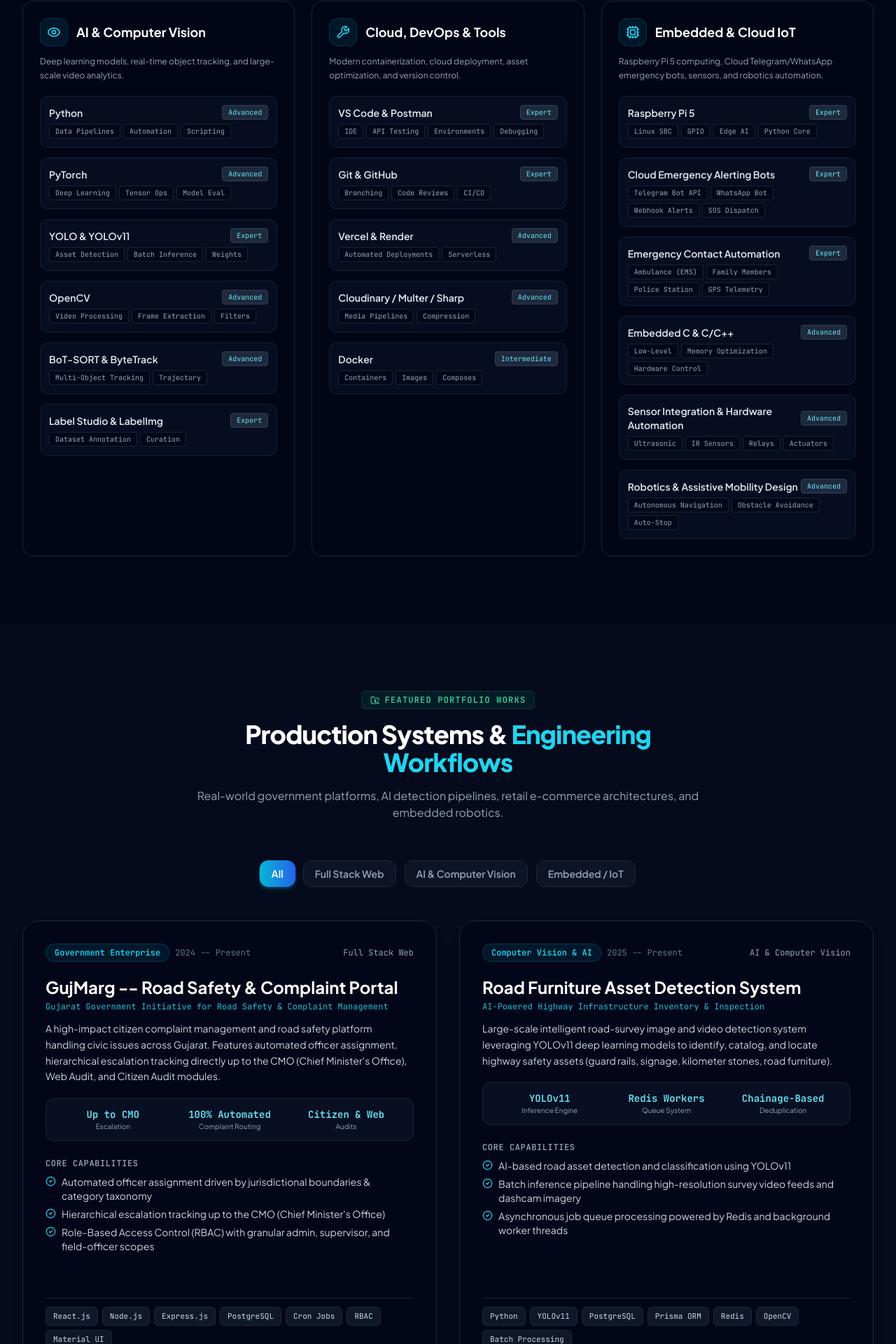
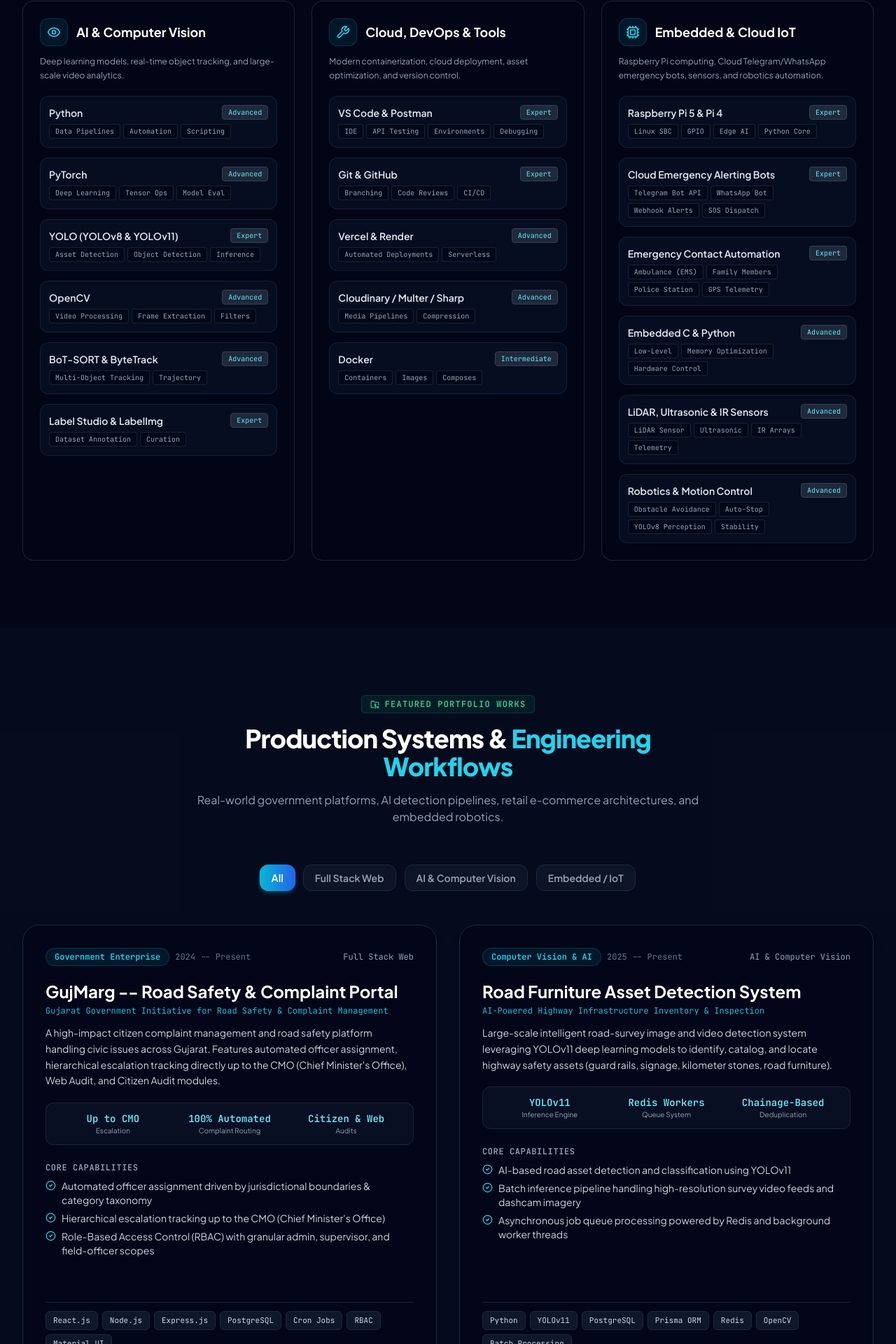
Before and after one commit to mohanShankarG/Portfolio, a React (Vite) app: page / in a window 1280 px wide. Shown: the part 3524-5444 px from the top of the page at 70% size. Built offline with nearby package versions, Linux system fonts and the light colour scheme.

Commit message:
Add Auto Robo Assistant project and system workflow pipeline (OpenCV, Python, Embedded C, YOLOv8, Raspberry Pi 4, LiDAR, Ultrasonic, IR)

```diff
--- a/src/components/ArchitectureVisualizer.jsx
+++ b/src/components/ArchitectureVisualizer.jsx
@@ -14,7 +14,8 @@ import {
   ShoppingBag,
   Activity,
   Briefcase,
-  Radio
+  Radio,
+  Bot
 } from 'lucide-react';
 import { systemPipelines } from '../data/portfolioData';
 
@@ -38,6 +39,8 @@ export default function ArchitectureVisualizer() {
         return <Briefcase size={18} />;
       case 'embedded-flow':
         return <Radio size={18} />;
+      case 'auto-robo-flow':
+        return <Bot size={18} />;
       default:
         return <Layers size={18} />;
     }
--- a/src/components/ResumeModal.jsx
+++ b/src/components/ResumeModal.jsx
@@ -201,7 +201,7 @@ export default function ResumeModal({ isOpen, onClose }) {
                 <strong className="text-white">Databases:</strong> MongoDB, MongoDB Atlas, PostgreSQL, MySQL, Redis
               </div>
               <div>
-                <strong className="text-white">AI/ML & Computer Vision:</strong> Python, YOLO, YOLOv11, BoT-SORT, OpenCV, Object Detection, Tracking, LabelImg, Label Studio
+                <strong className="text-white">AI/ML & Computer Vision:</strong> Python, YOLOv8, YOLOv11, BoT-SORT, OpenCV, Object Detection, Tracking, LabelImg, Label Studio
               </div>
               <div>
                 <strong className="text-white">Cloud & Deployment:</strong> Vercel, Cloudinary, Render
@@ -210,7 +210,7 @@ export default function ResumeModal({ isOpen, onClose }) {
                 <strong className="text-white">Tools & Technologies:</strong> VS Code, Postman, Git, GitHub, API Testing, Prisma ORM, Multer, Sharp, SAP ABAP Integration
               </div>
               <div>
-                <strong className="text-white">Embedded Systems & Cloud IoT:</strong> Raspberry Pi 5, Telegram Bot API, WhatsApp Bot (Ambulance, Family, Police SOS Alerts), Sensor Integration, Robotics, Motor Control, Embedded System Design
+                <strong className="text-white">Embedded Systems & Cloud IoT:</strong> Raspberry Pi 5, Raspberry Pi 4, LiDAR Sensor, Ultrasonic & IR Sensors, Telegram Bot API, WhatsApp Bot (Ambulance, Family, Police SOS Alerts), Robotics & Motion Control, Auto-Stop Safety
               </div>
             </div>
           </div>
--- a/src/data/portfolioData.js
+++ b/src/data/portfolioData.js
@@ -77,7 +77,7 @@ export const skillsData = {
     skills: [
       { name: "Python", level: "Advanced", tags: ["Data Pipelines", "Automation", "Scripting"] },
       { name: "PyTorch", level: "Advanced", tags: ["Deep Learning", "Tensor Ops", "Model Eval"] },
-      { name: "YOLO & YOLOv11", level: "Expert", tags: ["Asset Detection", "Batch Inference", "Weights"] },
+      { name: "YOLO (YOLOv8 & YOLOv11)", level: "Expert", tags: ["Asset Detection", "Object Detection", "Inference"] },
       { name: "OpenCV", level: "Advanced", tags: ["Video Processing", "Frame Extraction", "Filters"] },
       { name: "BoT-SORT & ByteTrack", level: "Advanced", tags: ["Multi-Object Tracking", "Trajectory"] },
       { name: "Label Studio & LabelImg", level: "Expert", tags: ["Dataset Annotation", "Curation"] }
@@ -98,14 +98,14 @@ export const skillsData = {
   embedded: {
     title: "Embedded & Cloud IoT",
     icon: "Cpu",
-    description: "Raspberry Pi 5 computing, Cloud Telegram/WhatsApp emergency bots, sensors, and robotics automation.",
+    description: "Raspberry Pi computing, Cloud Telegram/WhatsApp emergency bots, sensors, and robotics automation.",
     skills: [
-      { name: "Raspberry Pi 5", level: "Expert", tags: ["Linux SBC", "GPIO", "Edge AI", "Python Core"] },
+      { name: "Raspberry Pi 5 & Pi 4", level: "Expert", tags: ["Linux SBC", "GPIO", "Edge AI", "Python Core"] },
       { name: "Cloud Emergency Alerting Bots", level: "Expert", tags: ["Telegram Bot API", "WhatsApp Bot", "Webhook Alerts", "SOS Dispatch"] },
       { name: "Emergency Contact Automation", level: "Expert", tags: ["Ambulance (EMS)", "Family Members", "Police Station", "GPS Telemetry"] },
-      { name: "Embedded C & C/C++", level: "Advanced", tags: ["Low-Level", "Memory Optimization", "Hardware Control"] },
-      { name: "Sensor Integration & Hardware Automation", level: "Advanced", tags: ["Ultrasonic", "IR Sensors", "Relays", "Actuators"] },
-      { name: "Robotics & Assistive Mobility Design", level: "Advanced", tags: ["Autonomous Navigation", "Obstacle Avoidance", "Auto-Stop"] }
+      { name: "Embedded C & Python", level: "Advanced", tags: ["Low-Level", "Memory Optimization", "Hardware Control"] },
+      { name: "LiDAR, Ultrasonic & IR Sensors", level: "Advanced", tags: ["LiDAR Sensor", "Ultrasonic", "IR Arrays", "Telemetry"] },
+      { name: "Robotics & Motion Control", level: "Advanced", tags: ["Obstacle Avoidance", "Auto-Stop", "YOLOv8 Perception", "Stability"] }
     ]
   }
 };
@@ -176,11 +176,11 @@ export const experienceData = [
     type: "Full-Time",
     highlights: [
       "Worked on Electric Vehicle (EV) prototype design integrating embedded systems, AI, and battery telemetry.",
-      "Developed assistive robotics projects including the Blind Man Wheelchair (obstacle detection & autonomous stopping) and Auto Robo Assistant.",
+      "Developed assistive robotics projects including the Blind Man Wheelchair (Raspberry Pi 5 with obstacle detection & autonomous stopping) and Auto Robo Assistant (Raspberry Pi 4, LiDAR, YOLOv8 object detection, and motion control).",
       "Engineered cloud emergency notification bots (Telegram Bot & WhatsApp Bot) powered by Raspberry Pi 5 to automatically dispatch real-time SOS alerts to Ambulance (EMS), family members, and police stations.",
-      "Collaborated on hardware integration, sensor systems (ultrasonic, IR), motor drivers, Embedded C, Python, and automated safety mechanisms."
+      "Collaborated on hardware integration, sensor systems (ultrasonic, IR, LiDAR), motor drivers, Embedded C, Python, and automated safety mechanisms."
     ],
-    tech: ["Raspberry Pi 5", "Telegram Bot API", "WhatsApp Bot", "Cloud Emergency Alerts", "Embedded C", "C/C++", "Python", "Sensors", "Robotics"]
+    tech: ["Raspberry Pi 5", "Raspberry Pi 4", "Telegram Bot API", "WhatsApp Bot", "YOLOv8", "OpenCV", "LiDAR", "Embedded C", "Python", "Sensors", "Robotics"]
   }
 ];
 
@@ -353,13 +353,12 @@ export const projectsData = [
     category: "Embedded / IoT",
     badge: "Hardware & Robotics",
     period: "2021 -- 2023",
-    client: "Pantech R&D / Innovation Showcase",
+    client: "Pantech R&D / Assistive Tech",
     description:
-      "An AI-powered assistive mobility and autonomous robotics platform driven exclusively by Raspberry Pi 5. Integrates real-time sensor monitoring, automated motor control, and cloud emergency notification bots (Telegram Bot & WhatsApp Bot) that instantly dispatch SOS alerts with live telemetry and GPS coordinates to Ambulance services, Family Members, and Police Stations during emergencies or falls.",
+      "An AI-powered assistive mobility platform driven exclusively by Raspberry Pi 5. Integrates real-time ultrasonic and IR sensor monitoring, automated motor control, and cloud emergency notification bots (Telegram Bot & WhatsApp Bot) that instantly dispatch SOS alerts with live telemetry and GPS coordinates to Ambulance services, Family Members, and Police Stations during emergencies or falls.",
     features: [
-      "Blind Man Wheelchair: AI-enabled wheelchair powered by Raspberry Pi 5 with ultrasonic and IR sensors for obstacle detection, autonomous collision avoidance, and automatic emergency stopping",
-      "Cloud Emergency SOS Dispatch: Integrated Telegram Bot & WhatsApp Bot cloud integration that automatically triggers instant emergency alerts with location coordinates to the Ambulance (EMS), Family Members, and Police Station upon fall/impact or distress trigger",
-      "Auto Robo Assistant: Autonomous robot using Raspberry Pi 5 embedded sensors and AI techniques for obstacle avoidance, motion control, and collision prevention",
+      "Blind Man Wheelchair: AI-enabled wheelchair powered exclusively by Raspberry Pi 5 with ultrasonic and IR sensors for obstacle detection, autonomous collision avoidance, and automatic emergency stopping",
+      "Cloud Emergency SOS Dispatch: Integrated Telegram Bot & WhatsApp Bot cloud integration that automatically triggers instant emergency alerts with location coordinates to Ambulance (EMS), Family Members, and Police Station upon fall/impact or distress trigger",
       "EV Vehicle Prototype: Design integrating embedded systems and AI, microcontroller battery monitoring, and PWM motor control",
       "Single Board Computer: Dedicated high-performance Raspberry Pi 5 running Linux SBC architecture with Embedded C and Python automation"
     ],
@@ -377,6 +376,53 @@ export const projectsData = [
       { label: "Emergency Dispatch", val: "Ambulance, Family, Police" }
     ],
     color: "from-teal-600 to-indigo-600"
+  },
+  {
+    id: "auto-robo-assistant",
+    title: "Auto Robo Assistant",
+    subtitle: "Autonomous Robot with AI Perception & Hardware Motion Control",
+    category: "Embedded / IoT",
+    badge: "Autonomous Robotics & AI",
+    period: "2022 -- 2023",
+    client: "Pantech Solutions R&D / Robotics",
+    description:
+      "An autonomous robot engineered with embedded sensors and AI techniques for intelligent environment perception and navigation. Features obstacle avoidance and motion control algorithms, collision prevention auto-stop safety mechanisms, and Embedded C and Python programs for hardware management on Raspberry Pi 4.",
+    features: [
+      "Developed an autonomous robot using embedded sensors and AI techniques.",
+      "Implemented obstacle avoidance and motion control algorithms.",
+      "Designed safety mechanisms including auto-stop and collision prevention.",
+      "Developed Embedded C and Python programs for hardware management.",
+      "Optimized robot movement and stability through testing and debugging.",
+      "Integrated OpenCV and YOLOv8 object detection for real-time visual perception and obstacle classification.",
+      "Multi-sensor fusion leveraging LiDAR sensor, ultrasonic sensor, and IR sensor arrays for 360° environmental awareness."
+    ],
+    architecture: {
+      controller: "Raspberry Pi 4 (Quad-Core SBC running Linux)",
+      aiVision: "OpenCV, YOLOv8 Object Detection Pipeline",
+      firmware: "Embedded C & Python hardware management",
+      sensors: "LiDAR Sensor, Ultrasonic Sensor, IR Sensor Array",
+      safety: "Auto-Stop & Collision Prevention Circuitry",
+      motion: "PWM Motor Drivers, Motion Control & Stability Tuning"
+    },
+    tech: [
+      "OpenCV",
+      "Python",
+      "Embedded C",
+      "Object Detection YOLOv8",
+      "Raspberry Pi 4",
+      "IR Sensor",
+      "Ultrasonic Sensor",
+      "LiDAR Sensor",
+      "Obstacle Avoidance",
+      "Motion Control",
+      "Auto-Stop Safety"
+    ],
+    metrics: [
+      { label: "AI Vision", val: "YOLOv8 & OpenCV" },
+      { label: "Core Controller", val: "Raspberry Pi 4" },
+      { label: "Sensors", val: "LiDAR, Ultrasonic, IR" }
+    ],
+    color: "from-amber-600 to-rose-600"
   }
 ];
 
@@ -572,6 +618,38 @@ export const systemPipelines = [
         desc: "Simultaneous emergency SOS alerts delivered instantly to 🚑 Ambulance (EMS), 👨‍👩‍👧 Family Members, and 🚓 Police Station."
       }
     ]
+  },
+  {
+    id: "auto-robo-flow",
+    title: "Auto Robo Assistant AI & Motion Pipeline",
+    description: "Multi-sensor telemetry, YOLOv8 object detection, motion control algorithms, and fail-safe auto-stop execution on Raspberry Pi 4.",
+    steps: [
+      {
+        step: "01",
+        title: "Multi-Sensor Environmental Telemetry",
+        desc: "LiDAR, Ultrasonic, and IR sensor arrays continuously capture 360-degree spatial depth, range metrics, and ground proximity."
+      },
+      {
+        step: "02",
+        title: "YOLOv8 & OpenCV Vision Processing",
+        desc: "Raspberry Pi 4 captures camera frames via OpenCV, feeding lightweight YOLOv8 models for real-time dynamic obstacle classification."
+      },
+      {
+        step: "03",
+        title: "Obstacle Avoidance & Path Vectoring",
+        desc: "Sensor fusion algorithms evaluate proximity thresholds and dynamically compute collision-free navigation vectors."
+      },
+      {
+        step: "04",
+        title: "Fail-Safe Auto-Stop Mechanism",
+        desc: "Safety-critical collision prevention interlocks immediately override motor drive signals upon close-range hazard detection."
+      },
+      {
+        step: "05",
+        title: "Embedded C & Python Motion Execution",
+        desc: "Embedded C low-level routines command PWM motor controllers to optimize robot stability, turning precision, and smooth deceleration."
+      }
+    ]
   }
 ];
 
```
